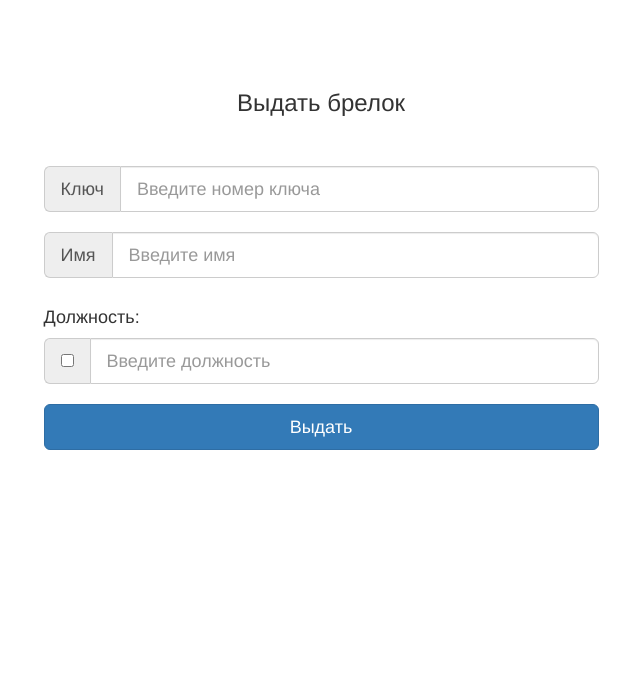
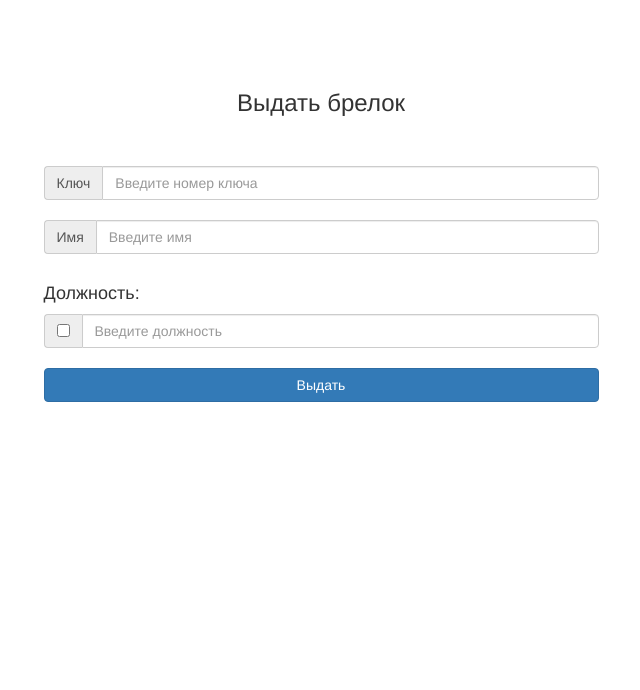
Before and after one commit to ZaBroSoft/keymanager.zabrosoft.ru, a Yii app: template views/admin/give.php in a window 1280 px wide. Shown: the top 690 px of the page, without its empty margins (319-959 px from the left). Run offline with PHP 8.4 and a stand-in for Yii, Linux system fonts and the light colour scheme; the template is opened without the code that fills it, so the values that code supplies are empty; some libraries are stand-ins or nearby versions.

Commit message:
незначительные изменения

```diff
--- a/views/admin/give.php
+++ b/views/admin/give.php
@@ -24,20 +24,20 @@ $this->registerJs($script, yii\web\View::POS_READY);
         <br>
         <div id="result"></div>
         <br>
-        <div class="input-group input-group-lg">
+        <div class="input-group">
             <span class="input-group-addon" id="basic-addon1">Ключ</span>
             <input type="text" class="form-control" placeholder="Введите номер ключа"
                    aria-describedby="basic-addon1" id="txt_number_key">
         </div>
         <br>
-        <div class="input-group input-group-lg">
+        <div class="input-group">
             <span class="input-group-addon" id="basic-addon1">Имя</span>
             <input type="text" class="form-control" placeholder="Введите имя"
                    aria-describedby="basic-addon1" id="txt_name">
         </div>
         <br>
         <h4>Должность:</h4>
-        <div class="input-group input-group-lg">
+        <div class="input-group">
             <span class="input-group-addon" id="basic-addon1">
                 <input type="checkbox" aria-label="" id="ch_newGuest">
             </span>
@@ -45,7 +45,7 @@ $this->registerJs($script, yii\web\View::POS_READY);
                    aria-describedby="basic-addon1" id="txt_post">
         </div>
         <br>
-        <button type="button" class="btn btn-primary btn-block btn-lg" onclick="giveKey()">Выдать</button>
+        <button type="button" class="btn btn-primary btn-block" onclick="giveKey()">Выдать</button>
     </div>
     <div class="col-md-3"></div>
 </div>
```
Also changed, not shown: views/admin/admin-layout.php (+7 -7 lines).
